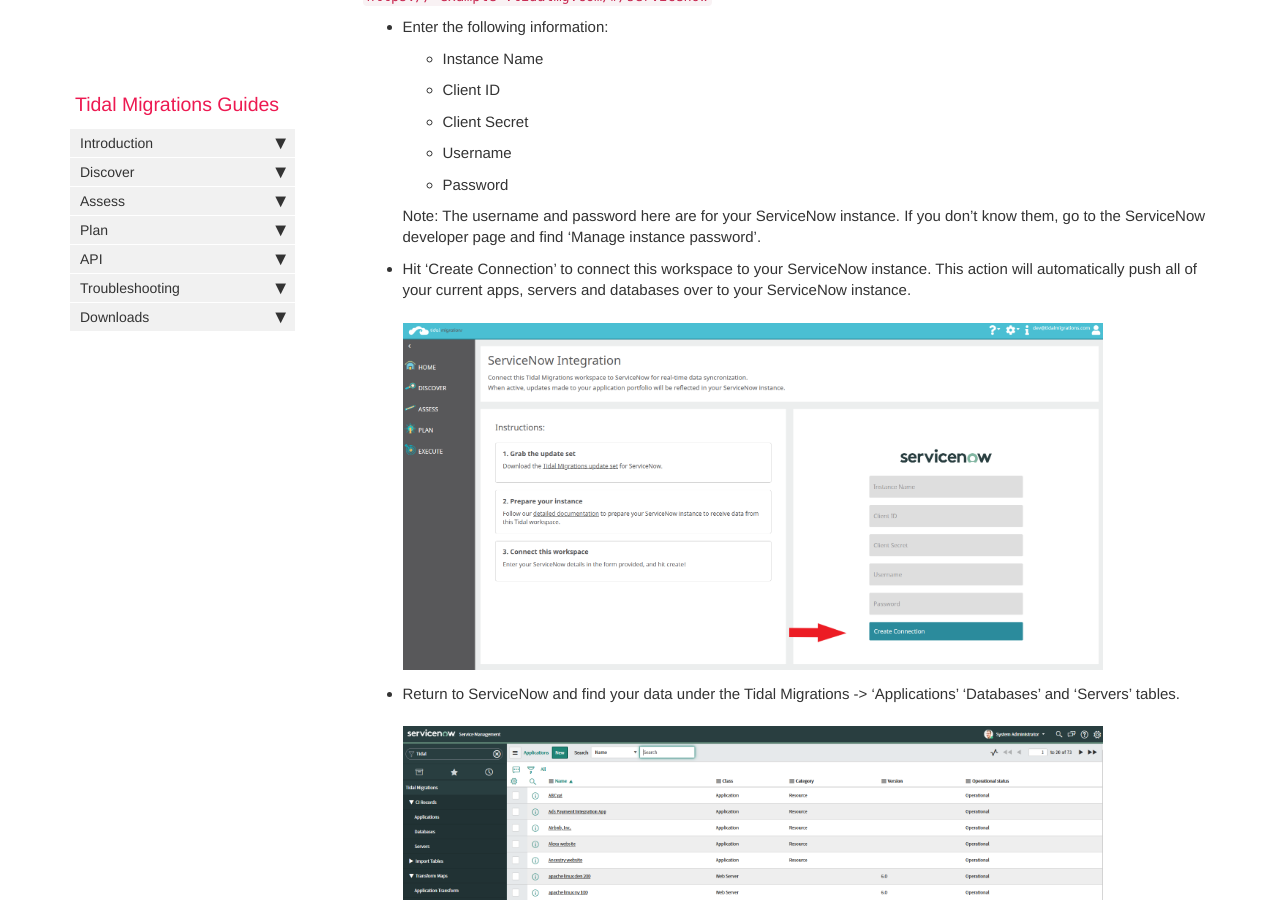
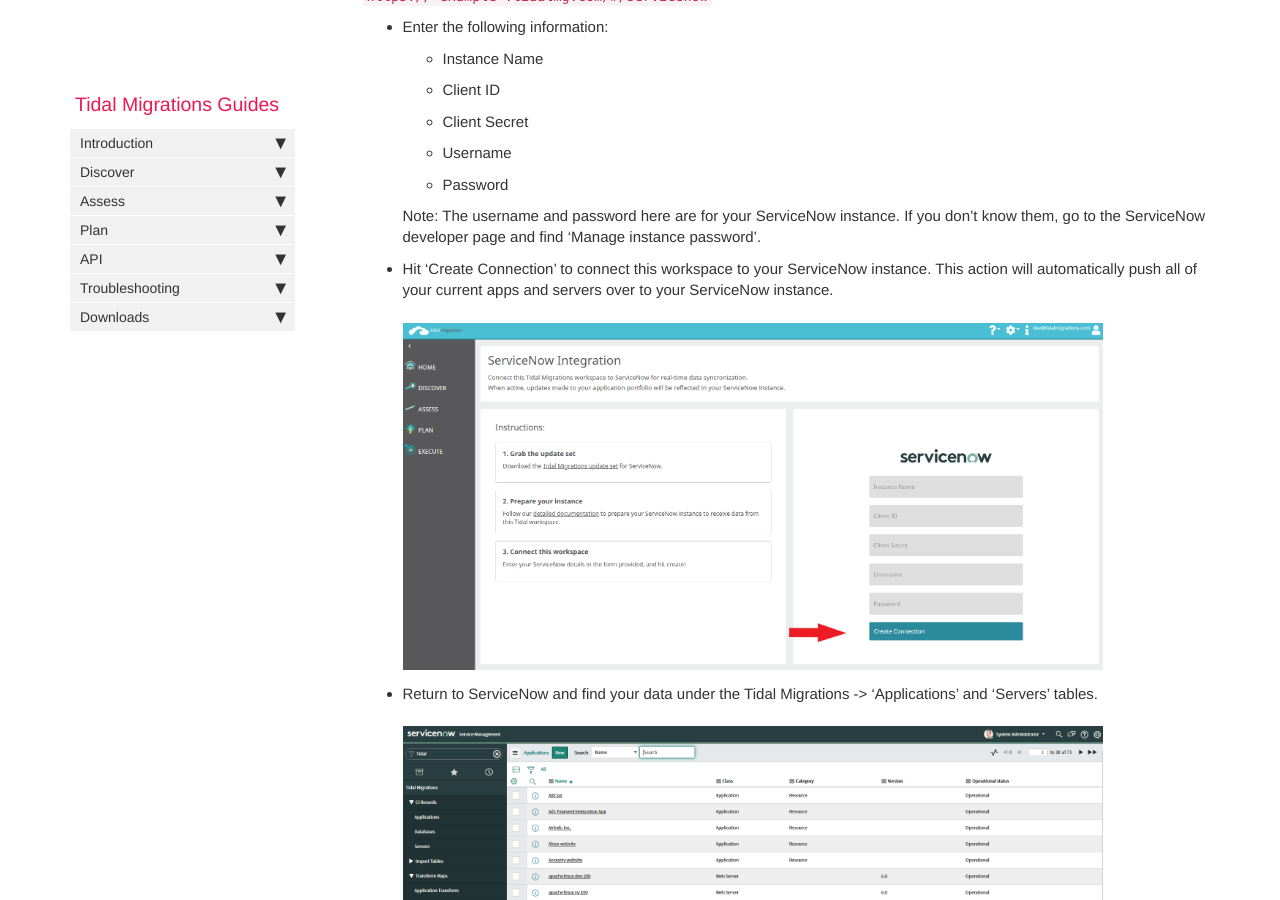
Before and after one commit to tidalmigrations/tidalmigrations.github.io, a Jekyll site: the page built from pages/user guides/integrating_with_servicenow.md, in a window 1280 px wide and 900 px high, scrolled down 5162 px. Built offline with Jekyll 4.4.1, drawn with Linux system fonts in a browser that asks for light colours; nearby versions of some CDN libraries; comment, search, counter and statistics services are not loaded; some of the changed text lies outside the part shown.

Commit message:
Removed references to syncing databases

```diff
--- a/pages/user guides/integrating_with_servicenow.md
+++ b/pages/user guides/integrating_with_servicenow.md
@@ -7,7 +7,7 @@ sidebar: main_sidebar
 permalink: integrate-with-servicenow.html
 ---
 
-Prepare your ServiceNow instance by importing our custom-made update set, then creating an OAuth endpoint. Once this is set up, you can send your existing apps, servers and databases to your ServiceNow instance. All relationships between these entities will be preserved, and can be viewed in ServiceNow.
+Prepare your ServiceNow instance by importing our custom-made update set, then creating an OAuth endpoint. Once this is set up, you can send your existing apps and servers to your ServiceNow instance. All relationships between these entities will be preserved, and can be viewed in ServiceNow.
 
 <!-- This is commented for now as the repository is still private.
 You can find the Tidal Migrations ServiceNow update set here:
@@ -53,7 +53,7 @@ This means that a workspace with 3000 apps and 3000 servers is available for int
 
 {% include image.html file="update-set-step6.png" %}
 
-- Once the update set has been committed, you can type 'Tidal Migrations' in the filter navigation bar, and see where your servers, apps and databases will be saved.
+- Once the update set has been committed, you can type 'Tidal Migrations' in the filter navigation bar, and see where your servers, apps and (in future) databases will be saved.
 
 {% include image.html file="update-set-step7.png" %}
 
@@ -104,11 +104,11 @@ In order for your Tidal Migrations workspace to communicate with your ServiceNow
 
   Note: The username and password here are for your ServiceNow instance. If you don't know them, go to the ServiceNow developer page and find 'Manage instance password'.
 
-- Hit 'Create Connection' to connect this workspace to your ServiceNow instance. This action will automatically push all of your current apps, servers and databases over to your ServiceNow instance.
+- Hit 'Create Connection' to connect this workspace to your ServiceNow instance. This action will automatically push all of your current apps and servers over to your ServiceNow instance.
 
   {% include image.html file="integrate-tidal-step1.png" %}
 
-- Return to ServiceNow and find your data under the Tidal Migrations -> 'Applications' 'Databases' and 'Servers' tables.
+- Return to ServiceNow and find your data under the Tidal Migrations -> 'Applications' and 'Servers' tables.
 
   {% include image.html file="integrate-tidal-step2.png" %}
 
```
